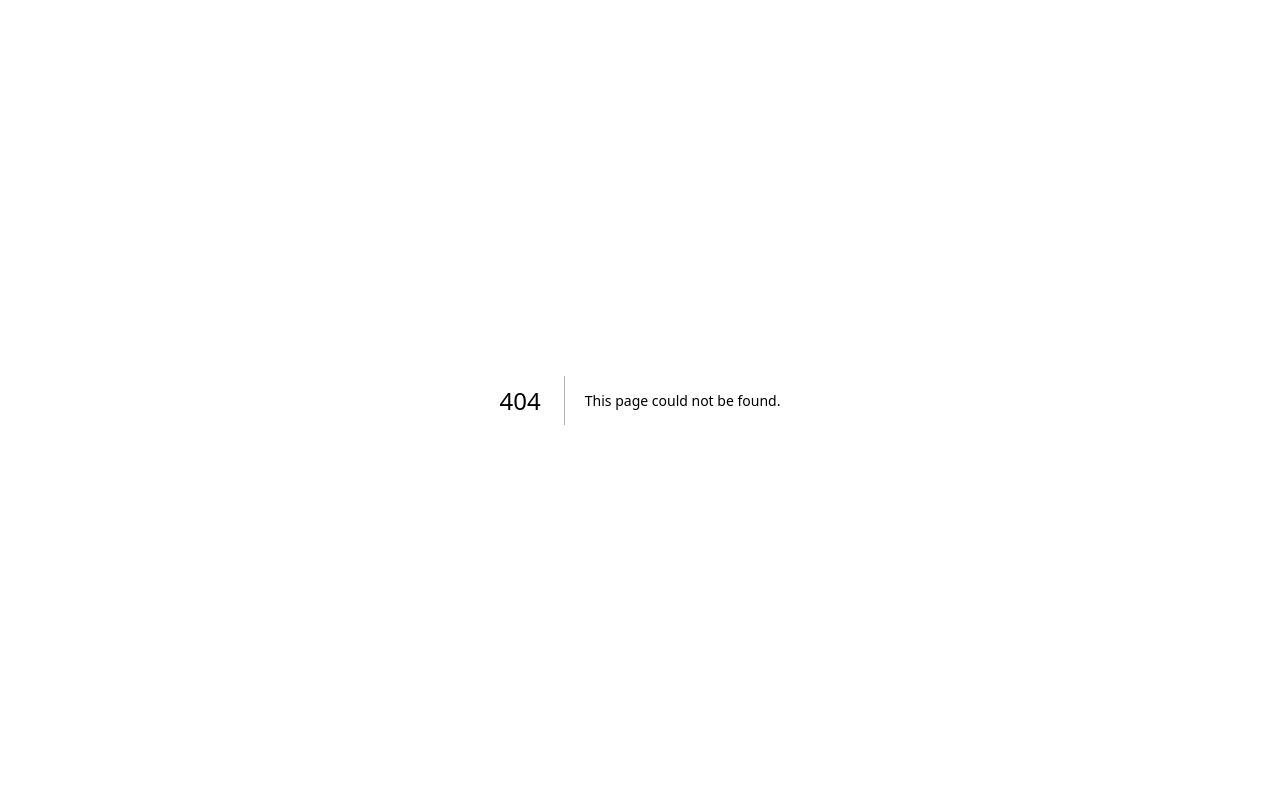
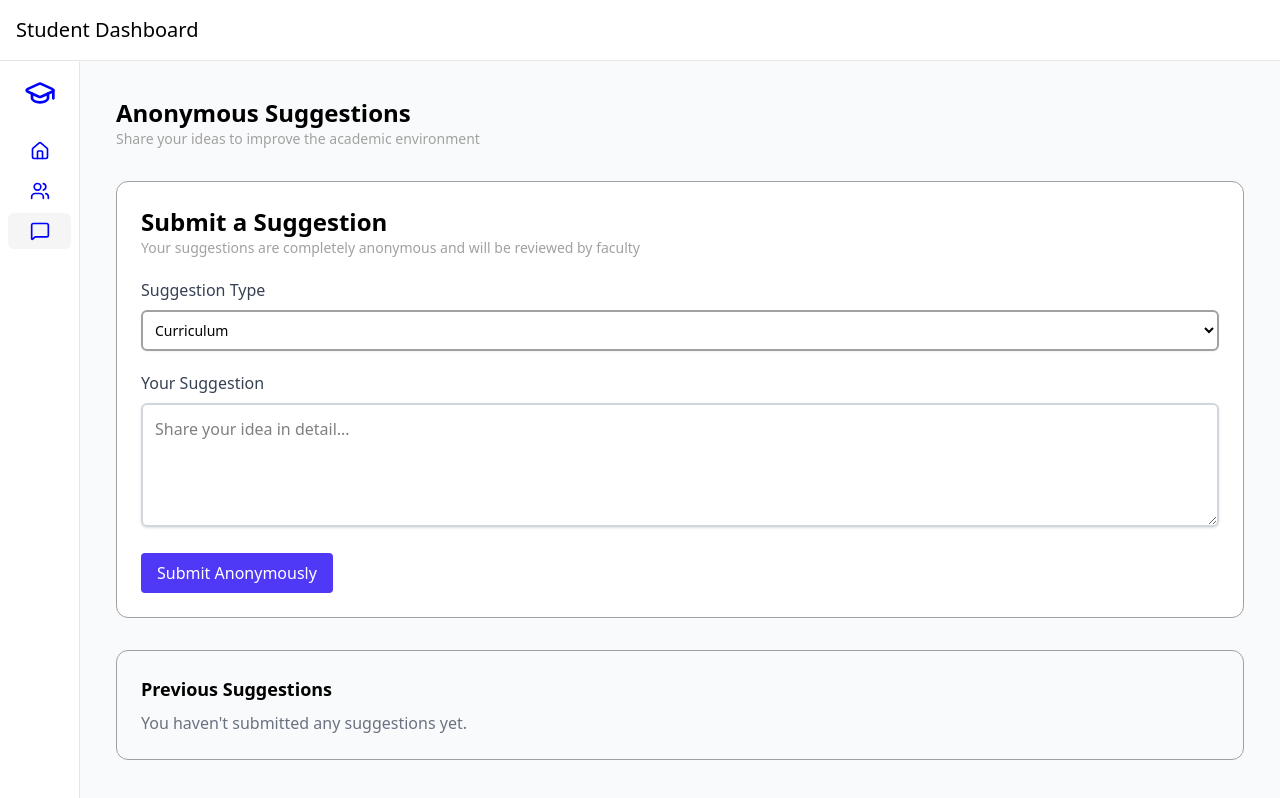
Before and after one commit to shivam-070208/sentimentalanalysis, a Next.js app: page /Student/suggestions in a window 1280 px wide. Before the commit this address had no page. Shown: the top 798 px of the page. Built offline with nearby package versions, Linux system fonts and the light colour scheme.

Commit message:
suggestion page

```diff
--- /dev/null
+++ b/src/app/Student/suggestions/page.js
@@ -0,0 +1,13 @@
+import Dashboardlayout from '@/components/layout/Dashboardlayout'
+import SuggestionForm from '@/components/Suggestion/Suggestionform'
+import React from 'react'
+
+const page = () => {
+  return (
+   <Dashboardlayout role={"Student"} index={2}>
+    <SuggestionForm />
+   </Dashboardlayout>
+  )
+}
+
+export default page
--- a/src/components/RateStudent/Rate.js
+++ b/src/components/RateStudent/Rate.js
@@ -26,7 +26,7 @@ export default function TeacherEvaluation() {
           key={i}
           onClick={() => onChange(i + 1)}
           xmlns="http://www.w3.org/2000/svg"
-          className={`h-6 w-6 ${
+          className={`h-4 w-4 mt-2 ${
             i < value ? "text-yellow-500" : "text-gray-300"
           }`}
           viewBox="0 0 24 24"
@@ -42,29 +42,29 @@ export default function TeacherEvaluation() {
     <div className="w-full md:p-4 ">
         <h3 className="text-2xl font-bold">Rate Your Teachers</h3>
         <p className="text-sm text-neutral-400">Your feedback helps improve teaching quality and is completely anonymous</p>
-    <div className="bg-white p-6 rounded-xl mt-8 shadow-lg w-full">
+    <div className="bg-white p-6 rounded-xl mt-8 hover:shadow-lg shadow-[#1111118b] hover:scale-102 transition-all  border-neutral-400 border hover:border-0 w-full">
       <h1 className="text-2xl font-semibold mb-2">Teacher Evaluation Form</h1>
       <p className="text-gray-600 text-sm mb-4">
         Rate your teachers across different aspects of their teaching
       </p>
 
-      {/* Teacher selector */}
-      <label className="block mb-2 font-medium">Select Teacher</label>
+
+      <label className="block mb-2 font-medium text-sm">Select Teacher</label>
       <select
-        className="w-full border border-neutral-300 focus:outline-2 transition-all outline-blue-600 rounded-md p-2 mb-6"
+        className="w-full border cursor-pointer  border-neutral-300 focus:outline-2 outline-blue-600 rounded-md p-2 mb-6 text-sm"
         value={selectedTeacher}
         onChange={(e) => setSelectedTeacher(e.target.value)}
       >
         <option value="" hidden disabled>Select a teacher</option>
         {teachers.map((teacher) => (
-          <option key={teacher}  value={teacher}>{teacher}</option>
+          <option key={teacher}   value={teacher}>{teacher}</option>
         ))}
       </select>
 
 
       {selectedTeacher !=="" &&
       <div>
-      <div className="grid grid-cols-1 md:grid-cols-2 gap-6 mb-4">
+      <div className="grid grid-cols-1 md:grid-cols-2 gap-6 mb-4 text-sm">
         <div>
           <p className="font-medium">Teaching Quality</p>
           <StarRating
@@ -95,7 +95,7 @@ export default function TeacherEvaluation() {
         </div>
       </div>
 
-      {/* Feedback */}
+    <label className="block mb-2 font-medium text-sm">Additional feedback (optional)</label>
       <textarea
         className="w-full border border-neutral-300 focus:outline-2 min-h-20 outline-blue-600 rounded-md p-2 mt-2"
         placeholder="Share your thoughts about the teacher's strengths and areas for improvement..."
--- /dev/null
+++ b/src/components/Suggestion/Suggestionform.js
@@ -0,0 +1,67 @@
+"use client"
+import React, { useState } from 'react';
+
+const SuggestionForm = () => {
+  const [suggestionType, setSuggestionType] = useState('Curriculum');
+  const [suggestion, setSuggestion] = useState('');
+
+  const handleSubmit = (e) => {
+    e.preventDefault();
+    // You can replace this with your backend logic
+    console.log('Submitted:', { suggestionType, suggestion });
+    setSuggestion(''); // Clear after submit
+  };
+
+  return (
+    <div className="w-full mx-auto p-3 space-y-6">
+       <div>
+        <h1 className="text-2xl font-bold">Anonymous Suggestions</h1>
+        <p className="text-neutral-400  text-sm">Share your ideas to improve the academic environment</p>
+      </div>
+      <form onSubmit={handleSubmit} className="bg-white p-6 space-y-5 rounded-xl mt-8 hover:shadow-lg shadow-[#1111118b] hover:scale-102 transition-all  border-neutral-400 border hover:border-0 w-full ">
+         <div>
+        <h1 className="text-2xl font-semibold">Submit a Suggestion</h1>
+        <p className="text-neutral-400  text-sm">Your suggestions are completely anonymous and will be reviewed by faculty</p>
+      </div>
+        <div>
+          <label htmlFor="type" className="block mb-2 font-medium text-gray-700">Suggestion Type</label>
+          <select
+            id="type"
+            value={suggestionType}
+            onChange={(e) => setSuggestionType(e.target.value)}
+            className="w-full border-neutral-400 text-sm outline-none rounded-md shadow-xs border-2 p-2 ring-indigo-500 focus:border-0 focus:ring-2"
+          >
+            <option value="Curriculum">Curriculum</option>
+            <option value="Facilities">Facilities</option>
+            <option value="Other">Other</option>
+          </select>
+        </div>
+        <div>
+          <label htmlFor="suggestion" className="block mb-2 font-medium text-gray-700">Your Suggestion</label>
+          <textarea
+            id="suggestion"
+            value={suggestion}
+            onChange={(e) => setSuggestion(e.target.value)}
+            rows={4}
+            className="w-full border-gray-300 p-3 rounded-md shadow-sm outline-none   focus:border-indigo-600 border-2"
+            placeholder="Share your idea in detail..."
+            required
+          />
+        </div>
+        <button
+          type="submit"
+          className="bg-indigo-600 text-white px-4 py-2 rounded hover:bg-indigo-700 transition"
+        >
+          Submit Anonymously
+        </button>
+      </form>
+
+      <div className="rounded-xl mt-8 hover:shadow-lg shadow-[#1111118b] hover:scale-102 transition-all  border-neutral-400 border hover:border-0 p-6 hover:p-7">
+        <h2 className="text-lg font-semibold mb-2">Previous Suggestions</h2>
+        <p className="text-gray-500">You haven't submitted any suggestions yet.</p>
+      </div>
+    </div>
+  );
+};
+
+export default SuggestionForm;
--- a/src/components/layout/Sidebar.js
+++ b/src/components/layout/Sidebar.js
@@ -1,6 +1,7 @@
 'use client';
 
 
+import { motion } from 'framer-motion';
 import { BarChart, BookOpen, GraduationCap, Home, MessageSquare, Users } from 'lucide-react';
 import Link from 'next/link';
 
@@ -26,7 +27,7 @@ const Sidebar = ({ role,index }) => {
         ];
 
   return (
-    <aside className={`bg-white  sm:static absolute min-h-screen border-r-1 -left-30 border-gray-200 transition-all duration-300 ${expanded ? 'w-60 left-0' : 'w-20'}`}>
+    <aside className={`bg-white  sm:static absolute min-h-screen h-full border-r-1 -left-30 border-gray-200 transition-all duration-300 ${expanded ? 'w-60 left-0' : 'w-20'}`}>
         <div onClick={()=>setExpanded(!expanded)} className={` ${expanded ? 'hidden' : null} border-r-2 border-b-2 border-neutral-500 -rotate-45 sm:hidden fixed top-1/2 left-0 w-4 h-4`} />
       <nav className="flex flex-col  py-4">
         <div className="px-4 mb-6 flex items-center justify-center">
@@ -53,7 +54,7 @@ const Sidebar = ({ role,index }) => {
               className="flex items-center py-2 px-3 relative cursor-pointer rounded-md w-full hover:bg-gray-100 transition-colors"
 
             >
-              {index==idx &&<span className='absolute top-0 left-0 rounded-md w-full h-full bg-neutral-300 z-0' />}
+              {index==idx &&<motion.span layoutId='motion-span' transition={{type:'spring',stiffness:100}} className='absolute top-0 left-0 rounded-md w-full h-full bg-neutral-100 z-0' />}
               <span className={expanded ? 'mr-3 z-1' : 'mx-auto z-1' }>{item.icon}</span>
               {expanded && <span className='z-1'>{item.label}</span>}
             </Link>
```
